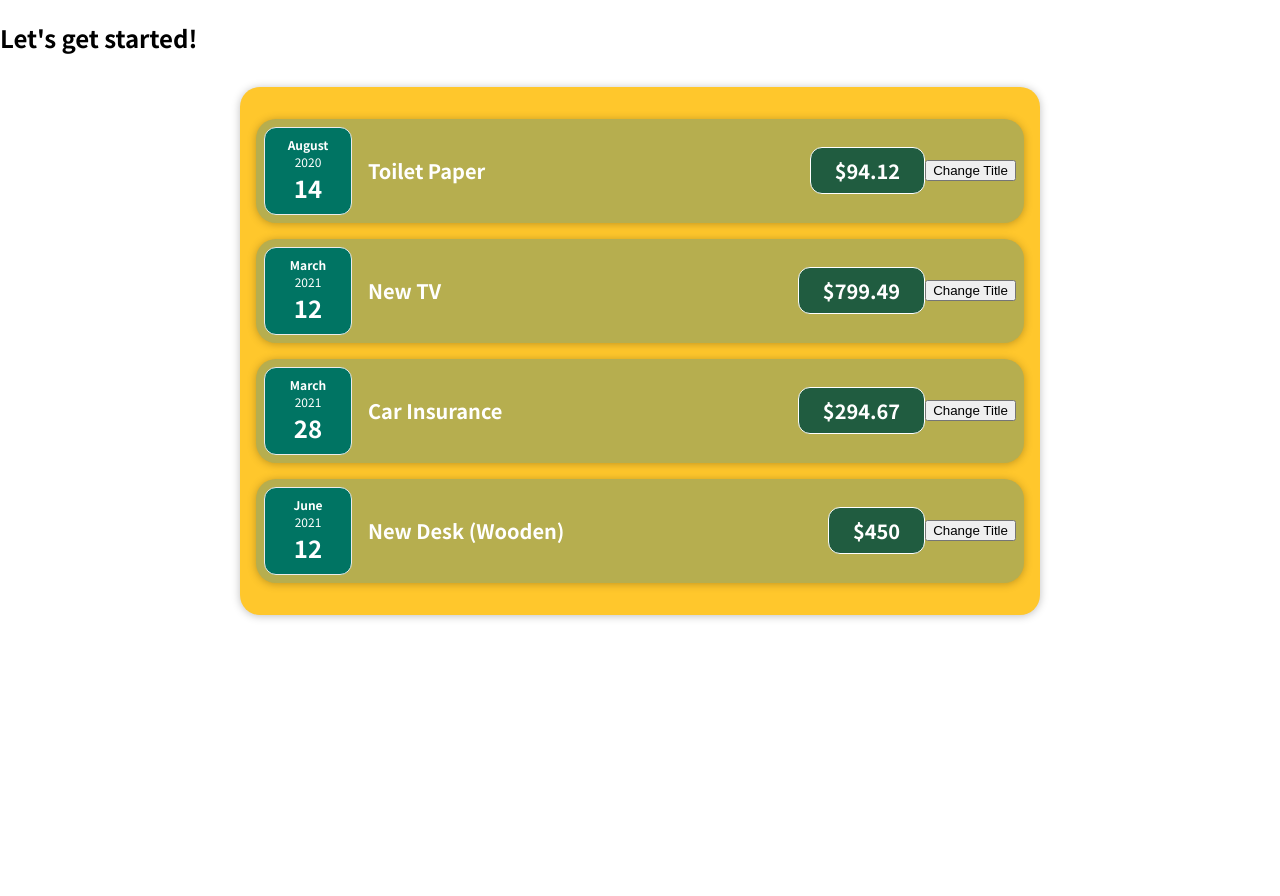
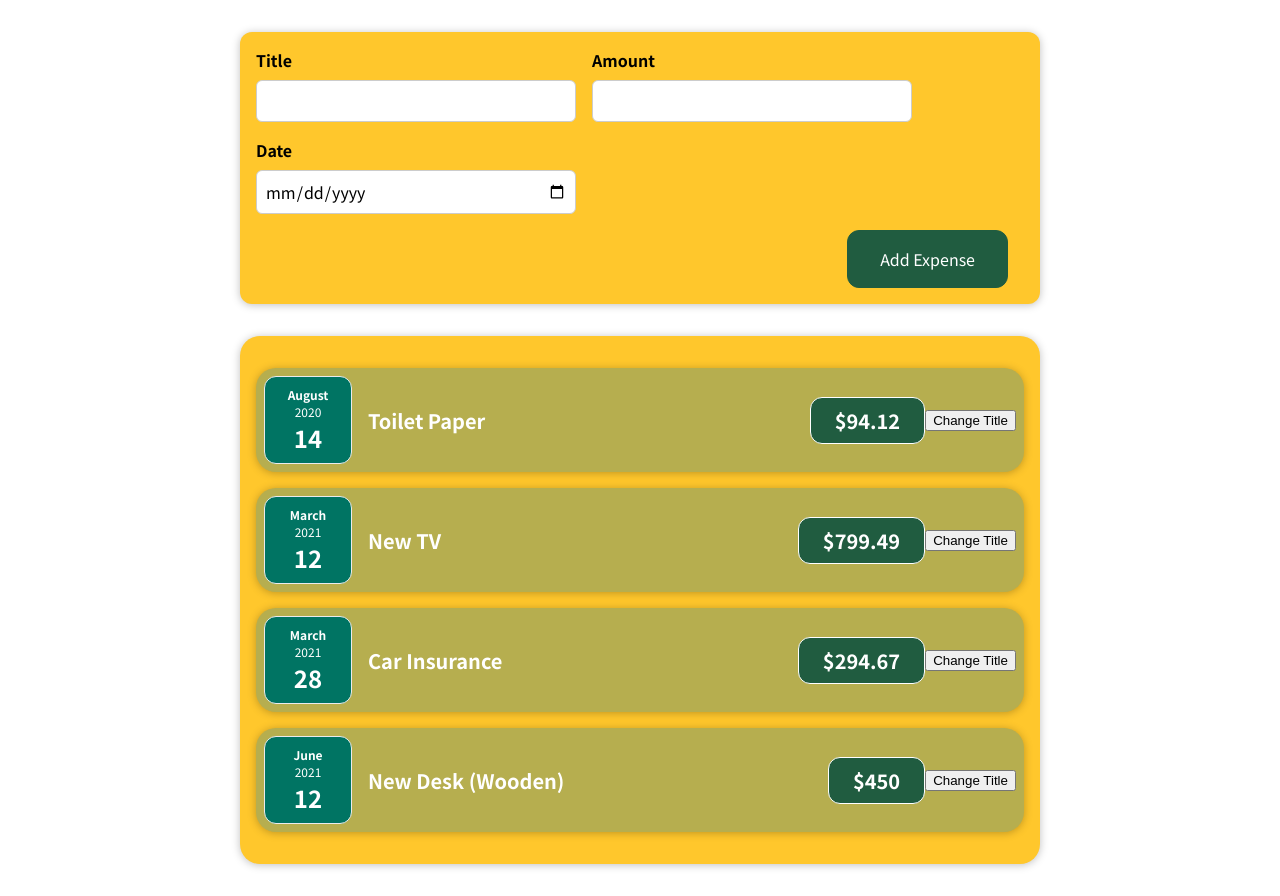
Before and after one commit to Chetan-B-B/ExpenseTracker, a React (Create React App) app: page / in a window 1280 px wide. Before the commit the page ends 800 px from the top, so only its background shows below. Built offline with nearby package versions, Linux system fonts and the light colour scheme.

Commit message:
21-12-2021

```diff
--- a/src/App.js
+++ b/src/App.js
@@ -1,3 +1,4 @@
+import NewExpense from "./components/NewExpense/NewExpense";
 import Expenses from "./components/Expenses/Expenses";
 
 function App() {
@@ -22,9 +23,14 @@ function App() {
       date: new Date(2021, 5, 12),
     },
   ];
+  const addExpenseHandler = (expense) => {
+    console.log(`I'm from App.js`);
+    console.log(expense);
+  };
+
   return (
     <div>
-      <h2>Let's get started!</h2>
+      <NewExpense onAddExpense={addExpenseHandler} />
       <Expenses items={expenses} />
     </div>
   );
--- /dev/null
+++ b/src/components/NewExpense/ExpenseForm.css
@@ -0,0 +1,26 @@
+.new-expense__controls {
+  display: flex;
+  flex-wrap: wrap;
+  gap: 1rem;
+  margin-bottom: 1rem;
+  text-align: left;
+}
+
+.new-expense__control label {
+  font-weight: bold;
+  margin-bottom: 0.5rem;
+  display: block;
+}
+
+.new-expense__control input {
+  font: inherit;
+  padding: 0.5rem;
+  border-radius: 6px;
+  border: 1px solid #ccc;
+  width: 20rem;
+  max-width: 100%;
+}
+
+.new-expense__actions {
+  text-align: right;
+}
--- /dev/null
+++ b/src/components/NewExpense/ExpenseForm.js
@@ -0,0 +1,70 @@
+import { useState } from "react";
+
+import "./ExpenseForm.css";
+
+const ExpenseForm = (props) => {
+  const [title, setTitle] = useState("");
+  const [amount, setAmount] = useState("");
+  const [date, setDate] = useState("");
+
+  const titleChangeHandler = (e) => {
+    setTitle(e.target.value);
+  };
+  const amountChangeHandler = (e) => {
+    setAmount(e.target.value);
+  };
+  const dateChangeHandler = (e) => {
+    // console.log(e.target.value);
+    setDate(e.target.value);
+  };
+
+  const submitHandler = (e) => {
+    e.preventDefault();
+    const expenseData = {
+      title: title.charAt(0).toUpperCase() + title.slice(1),
+      amount: amount,
+      date: new Date(date),
+    };
+    //console.log(expenseData);
+    props.onsaveExpenseData(expenseData);
+    setAmount("");
+    setDate("");
+    setTitle("");
+  };
+
+  return (
+    <form onSubmit={submitHandler}>
+      <div className="new-expense__controls">
+        <div className="new-expense__control">
+          <label>Title</label>
+          <input type="text" value={title} onChange={titleChangeHandler} />
+        </div>
+        <div className="new-expense__control">
+          <label>Amount</label>
+          <input
+            type="number"
+            step="0.01"
+            min="0.01"
+            value={amount}
+            onChange={amountChangeHandler}
+          />
+        </div>
+        <div className="new-expense__control">
+          <label>Date</label>
+          <input
+            type="date"
+            min="2019-01-01"
+            max="2024-12-31"
+            value={date}
+            onChange={dateChangeHandler}
+          />
+        </div>
+      </div>
+      <div className="new-expense__actions">
+        <button type="submit">Add Expense</button>
+      </div>
+    </form>
+  );
+};
+
+export default ExpenseForm;
--- /dev/null
+++ b/src/components/NewExpense/NewExpense.css
@@ -0,0 +1,38 @@
+.new-expense {
+  background-color: #ffc72c;
+  padding: 1rem;
+  margin: 2rem auto;
+  width: 50rem;
+  max-width: 95%;
+  border-radius: 12px;
+  text-align: center;
+  box-shadow: 0 1px 8px rgba(0, 0, 0, 0.25);
+}
+
+.new-expense button {
+  font: inherit;
+  cursor: pointer;
+  padding: 1rem 2rem;
+  border: 1px solid #205c40;
+  background-color: #205c40;
+  color: white;
+  border-radius: 12px;
+  margin-right: 1rem;
+}
+
+.new-expense button:hover,
+.new-expense button:active {
+  background-color: #007463;
+  border-color: #007463;
+}
+
+.new-expense button.alternative {
+  color: #220131;
+  border-color: transparent;
+  background-color: transparent;
+}
+
+.new-expense button.alternative:hover,
+.new-expense button.alternative:active {
+  background-color: #ddb3f8;
+}
--- /dev/null
+++ b/src/components/NewExpense/NewExpense.js
@@ -0,0 +1,19 @@
+import "./NewExpense.css";
+import ExpenseForm from "./ExpenseForm";
+const NewExpense = (props) => {
+  const saveExpenseDataHandler = (enteredExpenseData) => {
+    const expenseData = {
+      ...enteredExpenseData,
+      id: Math.random().toString(),
+    };
+    console.log(props);
+    props.onAddExpense(expenseData);
+  };
+
+  return (
+    <div className="new-expense">
+      <ExpenseForm onsaveExpenseData={saveExpenseDataHandler} />
+    </div>
+  );
+};
+export default NewExpense;
```
Also changed, not shown: 1 other file (tests, documents, lock files or other folders).
